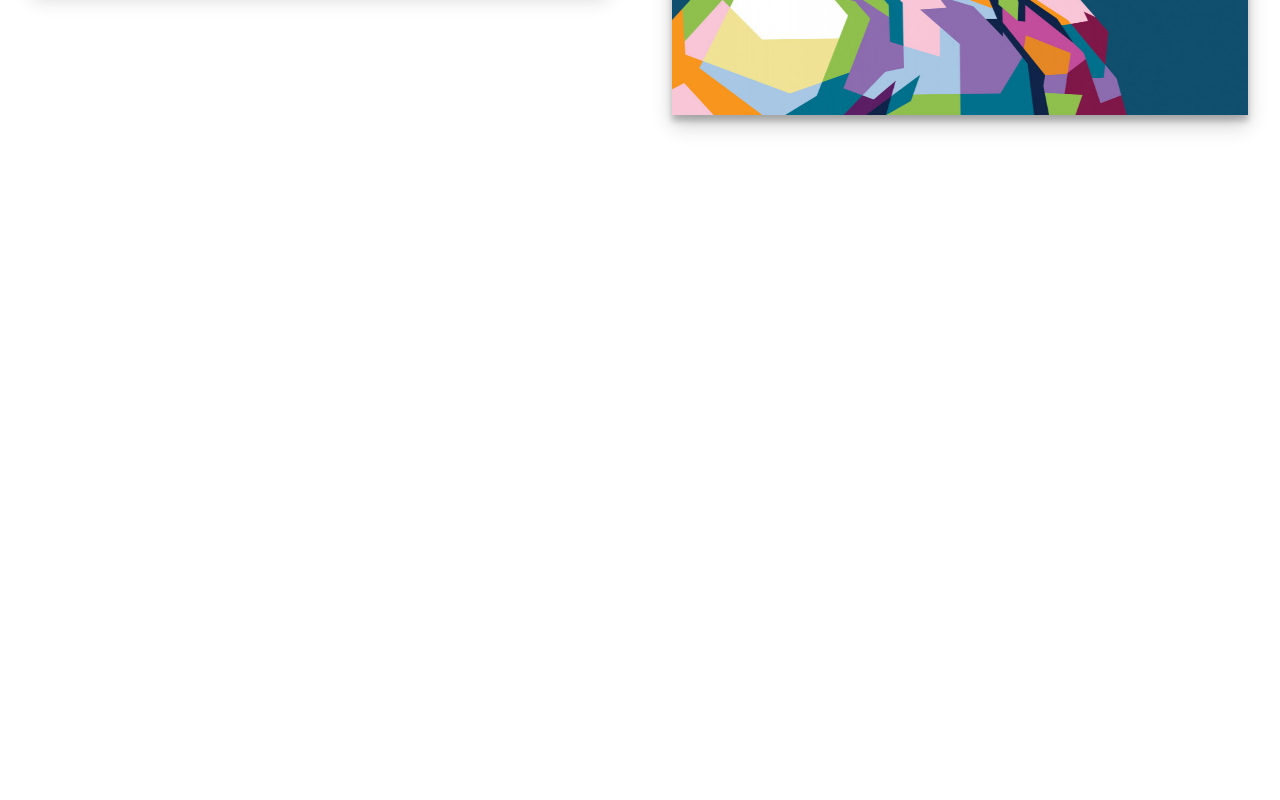
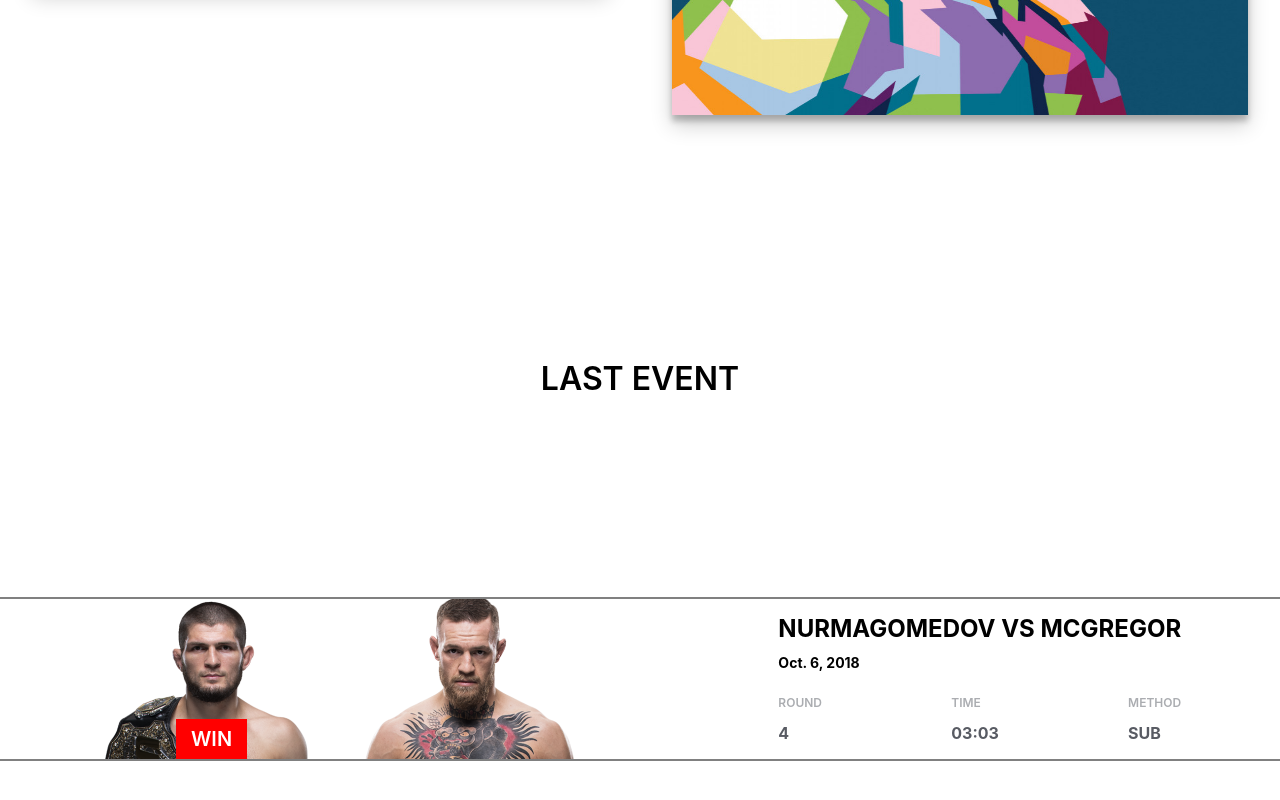
Before and after one commit to internap627/tribute, a React (Create React App) app: page / in a window 1280 px wide. Shown: the part 3540-4340 px from the top of the page. Before the commit the page ends 3800 px from the top, so only its background shows below. Built offline with nearby package versions, Linux system fonts and the light colour scheme.

Commit message:
last event section

```diff
--- a/src/App.js
+++ b/src/App.js
@@ -4,6 +4,7 @@
 import Hero from './Hero'
 import Stats from './Stats'
 import Gallery from './Gallery'
+import Event from './Event'
 
 
 function App() {
@@ -15,7 +16,7 @@
         <Hero />
         <Stats />
         <Gallery />
-
+        <Event />
 
 
       </div>
--- /dev/null
+++ b/src/Event.css
@@ -0,0 +1,152 @@
+.event {
+    width: 100vw;
+    height: 75vh;
+
+
+    display: flex;
+    flex-direction: column;
+    align-items: center;
+    justify-content: space-around;
+}
+
+.event-img{
+    position: relative;
+    display:flex;
+}
+
+.event-img img {
+    max-height: 75%;
+}
+
+
+
+.event-img p {
+    position: absolute;
+    background: yellow;
+    left: 18%;
+    top: 75%;
+    padding: 0 15px;
+    background: red;
+    color: white;
+    font-size: 20px;
+
+}
+
+.event-card {
+    width: 100vw;
+    display: flex;
+    flex-direction: column;
+    justify-content: space-around;
+    align-items: center;
+    border-top: 2px solid gray;
+    border-bottom: 2px solid gray;
+    transition: 1s cubic-bezier(0.2, 0.8, 0.2, 1);
+}
+
+.event-card:hover {
+    box-shadow: 0 10px 70px rgba(0, 0, 0, 0.5);
+}
+
+.event-text {
+    display: flex;
+    flex-direction: column;
+    padding: 15px;
+}
+
+.event-text .main-text h2 {
+    font-size: 24px;
+    text-align: left;
+}
+.event-text .main-text p {
+    font-size: 14px;
+    font-weight: 700;
+}
+
+.event-text .sub-text {
+    display: flex;
+    justify-content: space-between;
+}
+
+.event-text .sub-text p {
+    font-size: 0.75em;
+    color: #abadb1;
+}
+
+.event-text .sub-text h3 {
+    font-size: 1em;
+    color: #585b63;
+}
+
+
+
+
+@media (min-width: 768px) {
+    .event {
+        width: 100vw;
+        height: 75vh;
+        display: flex;
+        flex-direction: column;
+        align-items: center;
+        justify-content: space-around;
+    }
+
+    .event-img{
+        position: relative;
+        display:flex;
+    }
+
+    .event-img img {
+        max-height: 75%;
+    }
+
+
+
+    .event-img p {
+        position: absolute;
+        background: yellow;
+        left: 18%;
+        top: 75%;
+        padding: 0 15px;
+        background: red;
+        color: white;
+        font-size: 20px;
+    }
+
+    .event-card {
+        width: 100vw;
+        display: flex;
+        flex-direction: row;
+        justify-content: space-around;
+    }
+
+    .event-text {
+        display: flex;
+        flex-direction: column;
+        padding: 15px;
+    }
+
+    .event-text .main-text h2 {
+        font-size: 24px;
+        text-align: left;
+    }
+    .event-text .main-text p {
+        font-size: 14px;
+        font-weight: 700;
+    }
+
+    .event-text .sub-text {
+        display: flex;
+        justify-content: space-between;
+    }
+
+    .event-text .sub-text p {
+        font-size: 0.75em;
+        color: #abadb1;
+    }
+
+    .event-text .sub-text h3 {
+        font-size: 1em;
+        color: #585b63;
+    }
+
+}
--- /dev/null
+++ b/src/Event.js
@@ -0,0 +1,40 @@
+import React from 'react'
+import './Event.css'
+const khabib = require('./images/KHABIB.png')
+const conor = require('./images/CONOR.png')
+
+const Event = () => (
+    <div className='event'>
+        <h1>LAST EVENT</h1>
+        <div className='event-card'>
+            <div className='event-img'>
+                <img src={khabib} alt='khabib' />
+                <img src={conor} alt='connor' />
+                <div className='img-text'><p>WIN</p></div>
+            </div>
+            <div className='event-text'>
+                <div className='main-text'>
+                    <h2>NURMAGOMEDOV VS MCGREGOR</h2>
+                    <p>Oct. 6, 2018</p>
+                </div>
+                <div className='sub-text'>
+                    <div className='round'>
+                        <p>ROUND</p>
+                        <h3>4</h3>
+                    </div>
+                    <div className='time'>
+                        <p>TIME</p>
+                        <h3>03:03</h3>
+                    </div>
+                    <div className='method'>
+                        <p>METHOD</p>
+                        <h3>SUB</h3>
+                    </div>
+                </div>
+            </div>
+        </div>
+
+    </div>
+)
+
+export default Event
--- a/src/Gallery.js
+++ b/src/Gallery.js
@@ -10,16 +10,17 @@
 const Gallery = () => (
     <div className='gallery'>
         <div className='left'>
+            {/* <div className='line' /> */}
             <img src={fan1} alt='khabib anime' />
             <img src={fan2} alt='khabib anime' />
             <img src={fan3} alt='khabib anime' />
 
         </div>
         <div className='right'>
-        <img src={fan4} alt='khabib anime' />
-        <img src={fan5} alt='khabib anime' />
-        <img src={fan6} alt='khabib anime' />
-
+            <img src={fan4} alt='khabib anime' />
+            <img src={fan5} alt='khabib anime' />
+            <img src={fan6} alt='khabib anime' />
+            {/* <div className='line' /> */}
         </div>
     </div>
 )
```
Also changed, not shown: src/Gallery.css (+9 -0 lines), src/images/CONOR.png (added), src/images/KHABIB.png (added).
